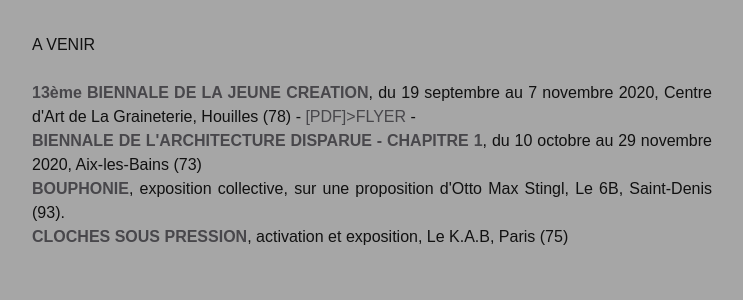
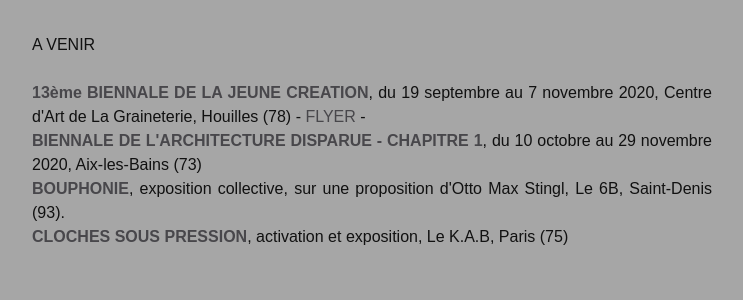
Before and after one commit to Mariecie/Mariecie.github.io, a Jekyll site: the page built from Expositions.md, in a window 1280 px wide and 900 px high. Shown: the part 228-528 px from the top of the window, without its empty margins (268-1011 px from the left). Built offline with Jekyll 4.4.1, drawn with Linux system fonts in a browser that asks for light colours.

Commit message:
Update Expositions.md

```diff
--- a/Expositions.md
+++ b/Expositions.md
@@ -9,7 +9,7 @@ permalink: /expositions/
 <br>
 A VENIR
 <br>
-<br><span style="font-weight: bold;"><a href="#" onclick='window.open("https://lagraineterie.ville-houilles.fr/biennale-de-la-jeune-creation");return false;'>13ème BIENNALE DE LA JEUNE CREATION</a></span>, du 19 septembre au 7 novembre 2020, Centre d'Art de La Graineterie, Houilles (78)  - <a href="{{ 'images/Flyer_Houille_2020.pdf' | relative_url }}">[PDF]>FLYER</a> -
+<br><span style="font-weight: bold;"><a href="#" onclick='window.open("https://lagraineterie.ville-houilles.fr/biennale-de-la-jeune-creation");return false;'>13ème BIENNALE DE LA JEUNE CREATION</a></span>, du 19 septembre au 7 novembre 2020, Centre d'Art de La Graineterie, Houilles (78)  - <a href="{{ 'images/Flyer_Houille_2020.pdf' | relative_url }}">FLYER</a> -
 <br><span style="font-weight: bold;"><a href="#" onclick='window.open("https://solariumtournant.com/");return false;'>BIENNALE DE L'ARCHITECTURE DISPARUE - CHAPITRE 1</a></span>, du 10 octobre au 29 novembre 2020, Aix-les-Bains (73)
 <br><span style="font-weight: bold;"><a href="{{ 'images/DP_bouphonie_6B_V2.pdf' | relative_url }}">BOUPHONIE</a></span>, exposition collective, sur une proposition d'Otto Max Stingl, Le 6B, Saint-Denis (93).
 <br><span style="font-weight: bold;"><a href="{{ site.baseurl }}/2015/10/23/Cloches-sous-pression/">CLOCHES SOUS PRESSION</a></span>, activation et exposition, Le K.A.B, Paris (75)
```
